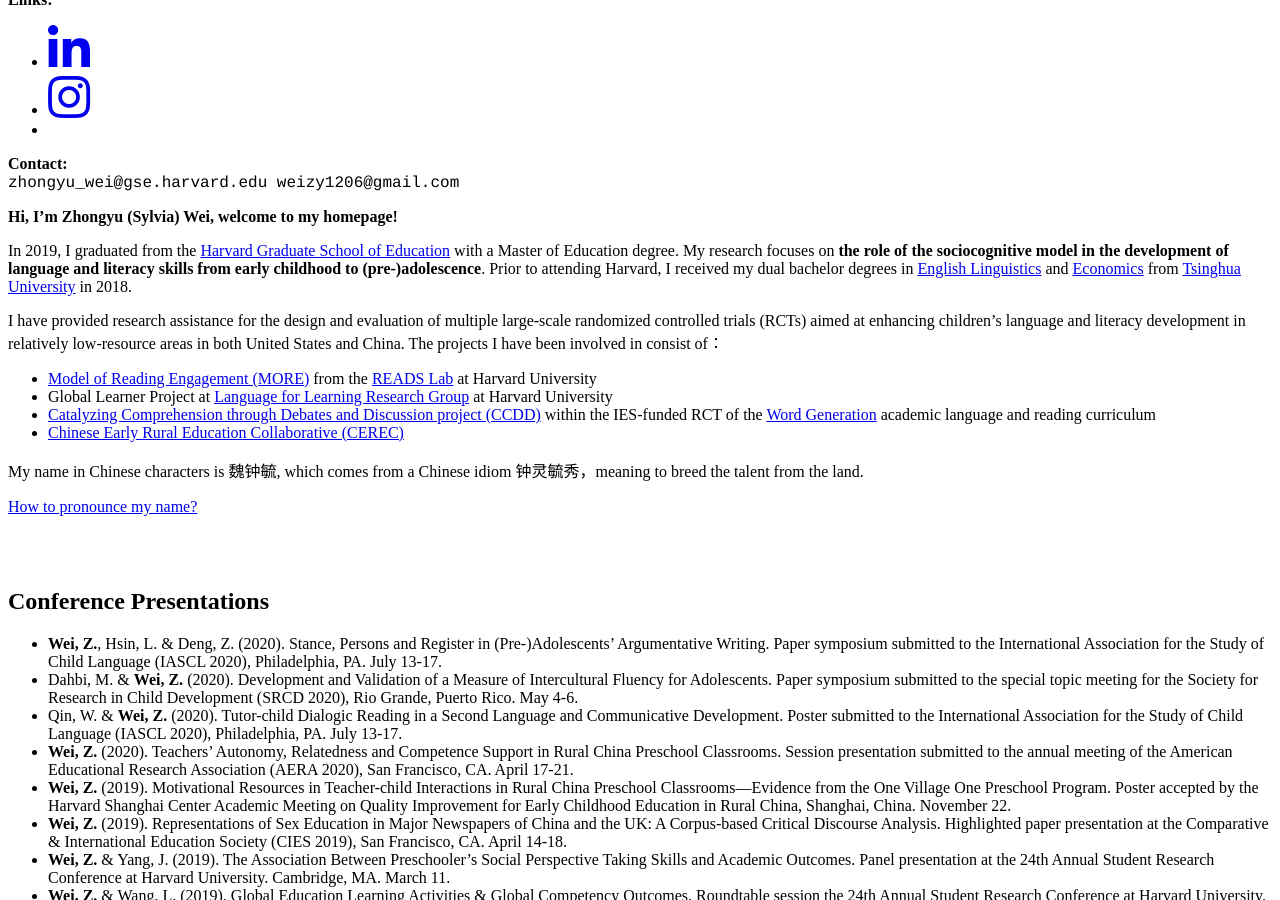
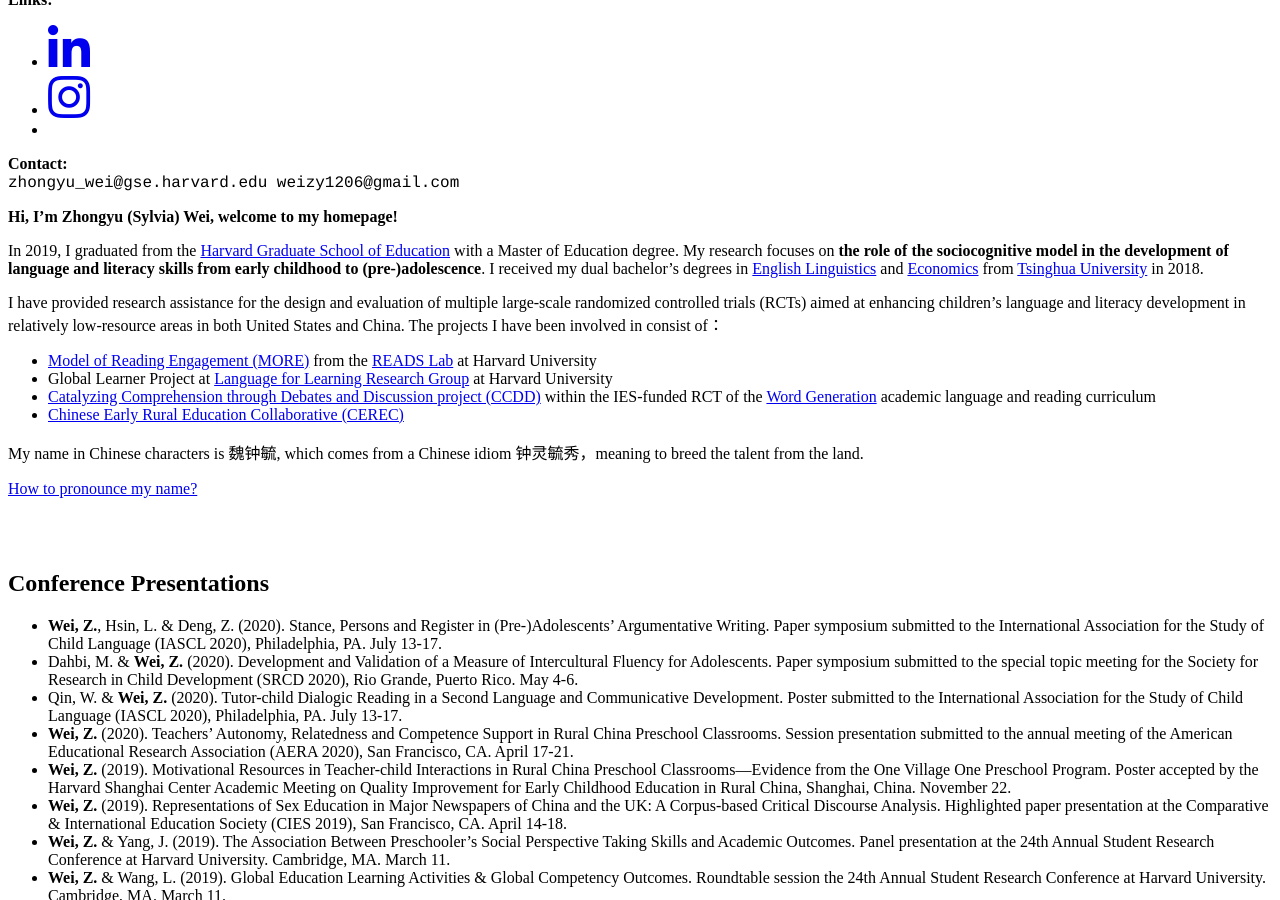
Before and after one commit to Sylviawzy/Sylviawzy.github.io, a Jekyll site: the page built from index.md, in a window 1280 px wide and 900 px high, scrolled down 1069 px. Built offline with Jekyll 4.4.1, drawn with Linux system fonts in a browser that asks for light colours; our own code applies the rules of GitHub Pages for plain Markdown files; a style sheet for code colours, icons or effects is not loaded.

Commit message:
Update index.md

```diff
--- a/index.md
+++ b/index.md
@@ -1,6 +1,6 @@
 **Hi, I'm Zhongyu (Sylvia) Wei, welcome to my homepage!**
 
-In 2019, I graduated from the [Harvard Graduate School of Education](https://www.gse.harvard.edu/) with a Master of Education degree. My research focuses on **the role of the sociocognitive model in the development of language and literacy skills from early childhood to (pre-)adolescence**. Prior to attending Harvard, I received my dual bachelor degrees in [English Linguistics](http://www.wwx.tsinghua.edu.cn/publish/fdllen/index.html) and [Economics](http://www.sem.tsinghua.edu.cn/en/) from [Tsinghua University](http://www.tsinghua.edu.cn/publish/thu2018en/) in 2018.
+In 2019, I graduated from the [Harvard Graduate School of Education](https://www.gse.harvard.edu/) with a Master of Education degree. My research focuses on **the role of the sociocognitive model in the development of language and literacy skills from early childhood to (pre-)adolescence**. I received my dual bachelor's degrees in [English Linguistics](http://www.wwx.tsinghua.edu.cn/publish/fdllen/index.html) and [Economics](http://www.sem.tsinghua.edu.cn/en/) from [Tsinghua University](http://www.tsinghua.edu.cn/publish/thu2018en/) in 2018.
 
 I have provided research assistance for the design and evaluation of multiple large-scale randomized controlled trials (RCTs) aimed at enhancing children's language and literacy development in relatively low-resource areas in both United States and China. The projects I have been involved in consist of：
 - [Model of Reading Engagement (MORE)](https://www.readslab.org/more-study) from the [READS Lab](https://www.readslab.org/) at Harvard University
```
